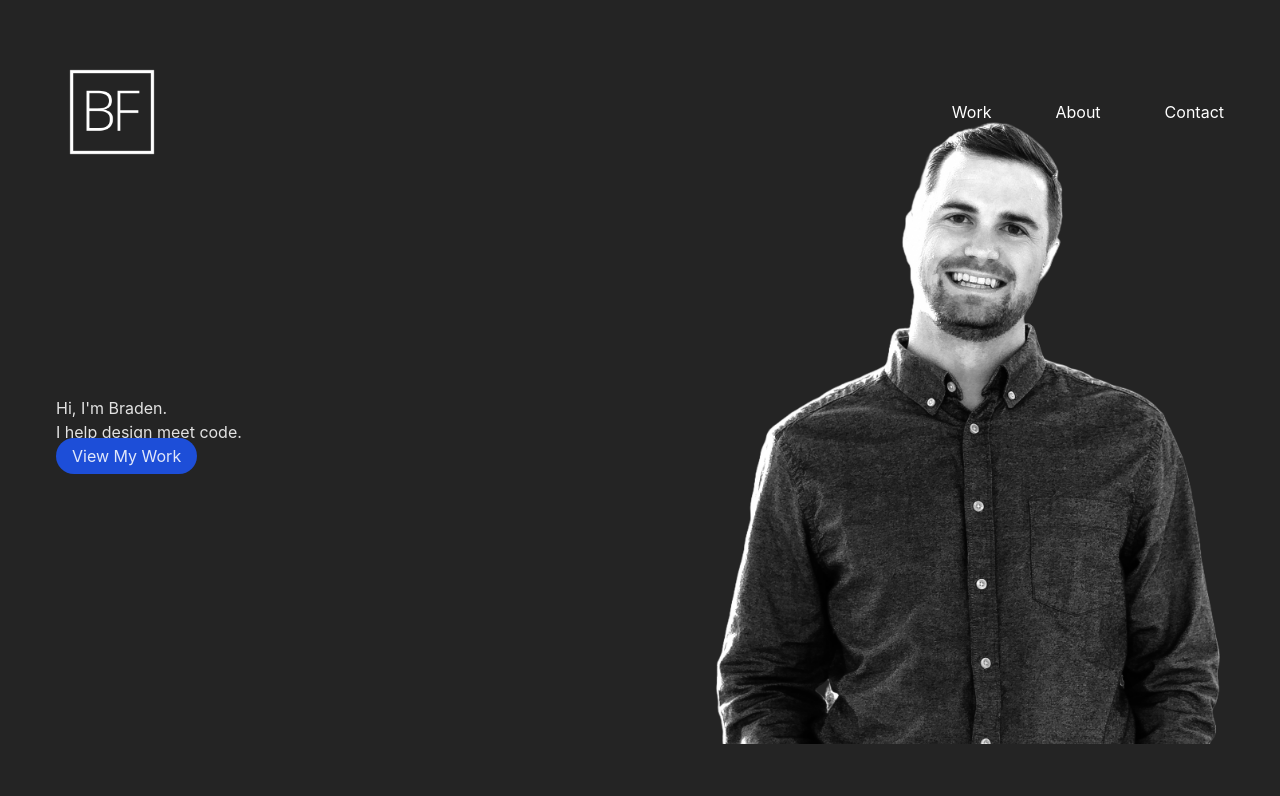
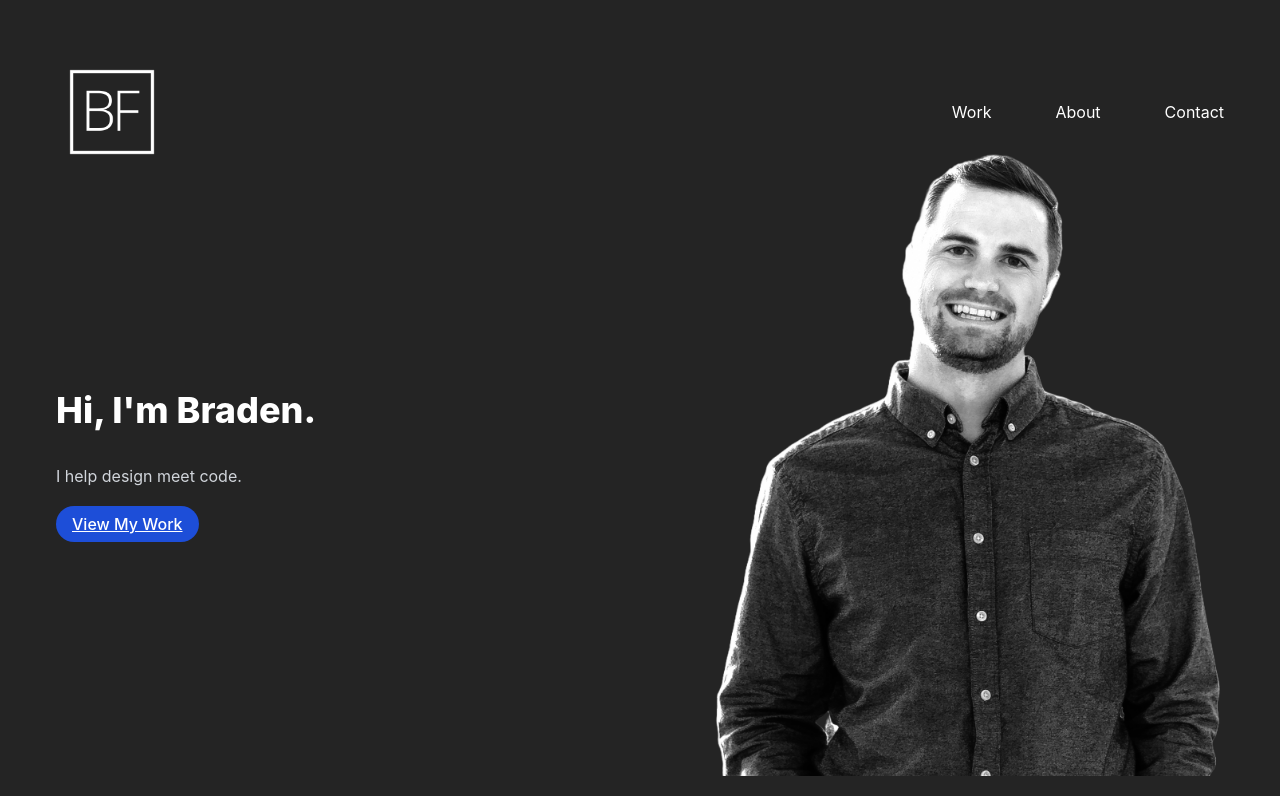
Before and after one commit to bradenfrazer/portfolio, a React (Vite) app: page / in a window 1280 px wide. Shown: the top 796 px of the page. Built offline with nearby package versions, Linux system fonts and the light colour scheme.

Commit message:
add tailwind prose

```diff
--- a/package.json
+++ b/package.json
@@ -15,6 +15,7 @@
     "react-dom": "^18.2.0"
   },
   "devDependencies": {
+    "@tailwindcss/typography": "^0.5.10",
     "@types/react": "^18.2.15",
     "@types/react-dom": "^18.2.7",
     "@typescript-eslint/eslint-plugin": "^6.0.0",
--- a/src/components/Section.tsx
+++ b/src/components/Section.tsx
@@ -21,7 +21,7 @@ interface SectionProps extends VariantProps<typeof sectionClasses> {
 export const Section = (props: SectionProps) => {
   const { className, title, children, direction } = props;
   return (
-    <section className="container flex max-w-screen-xl flex-col gap-4 px-5 py-8 md:p-14">
+    <section className="prose prose-invert container flex max-w-screen-xl flex-col px-5 py-8 md:p-14">
       {title && <h2 id={title.toLowerCase()}>{title}</h2>}
       <div className={cx(sectionClasses({ direction }), className)}>
         {children}
--- a/tailwind.config.js
+++ b/tailwind.config.js
@@ -4,5 +4,5 @@ export default {
   theme: {
     extend: {},
   },
-  plugins: [],
+  plugins: [require("@tailwindcss/typography")],
 };
```
Also changed, not shown: 1 other file (tests, documents, lock files or other folders).
